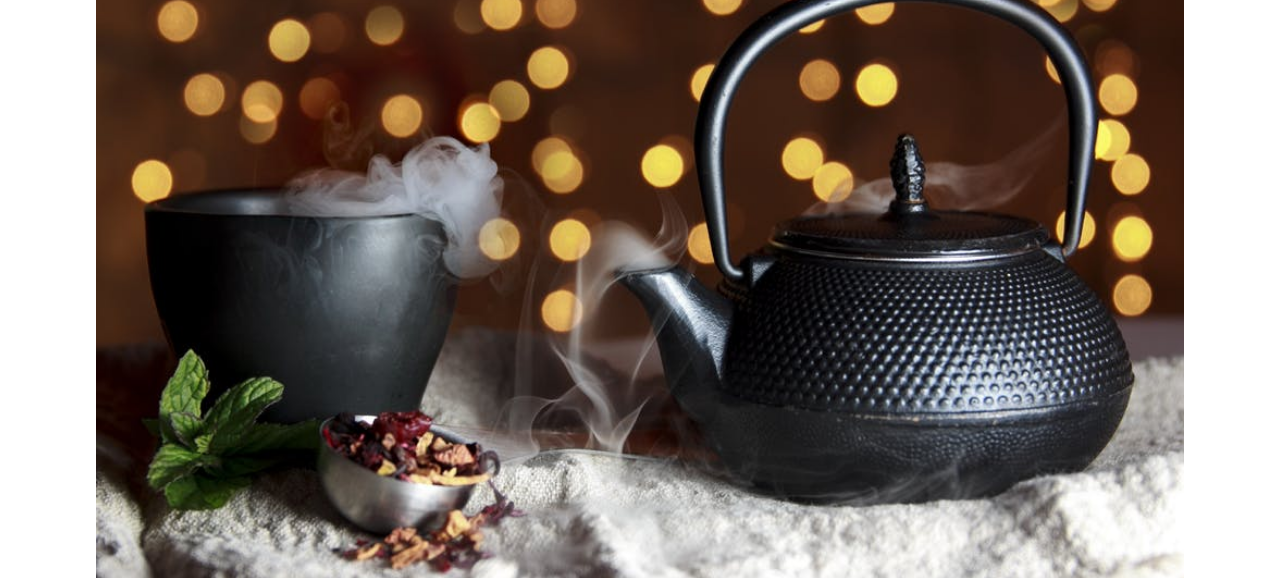
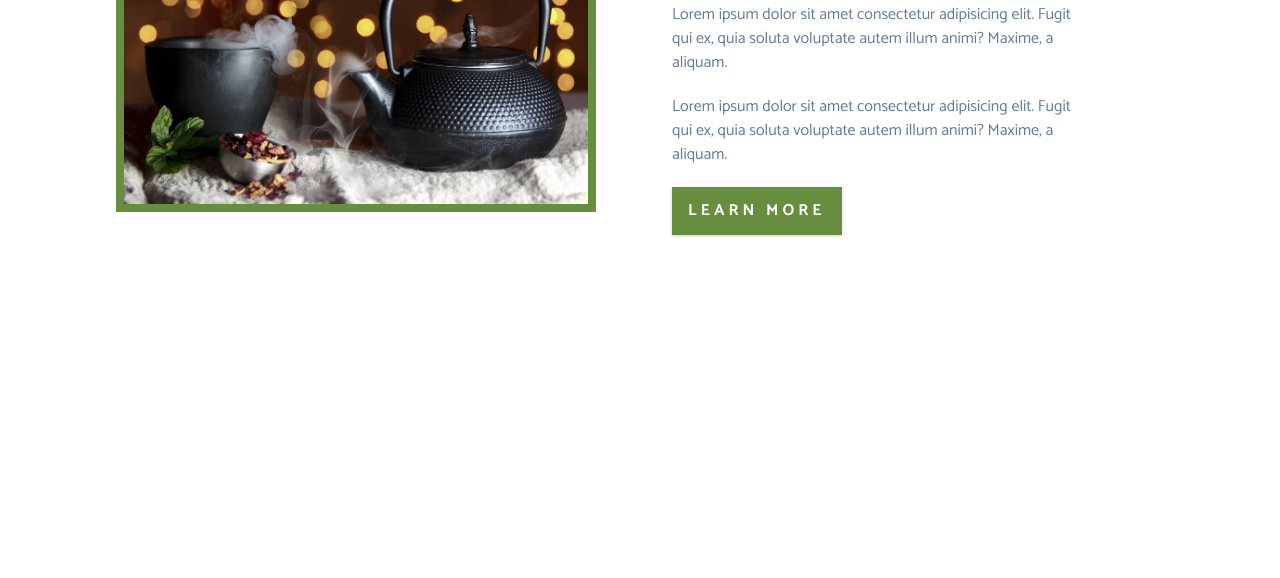
Before and after one commit to Rantech91/10-css-float-responsive-web, a plain HTML site: page index.html in a window 1280 px wide. Shown: the part 1277-1855 px from the top of the page. After the commit the page ends 1608 px from the top, so only its background shows below. Drawn offline with Linux system fonts and the light colour scheme; a web font is replaced by a local one.

Commit message:
about section completed

```diff
--- a/css/styles.css
+++ b/css/styles.css
@@ -144,6 +144,14 @@ p {
     padding: 4rem 0;
     width: 85vw;
     margin: 0 auto;
+    max-width: 1170px;
+}
+
+@media screen and (min-width: 992px) {
+    .section-center {
+        width: 95vw;
+        padding: 4rem 1rem;
+    }
 }
 
 /* ==============
@@ -199,6 +207,8 @@ Skills
 
 .skills {
     background: var(--clr-grey-10);
+    max-width: 1200px;
+    margin: 0 auto;
 }
 
 .skill {
@@ -246,3 +256,47 @@ Skills
 /* ==============
 About
 ==================*/
+.about-img,
+.about-info {
+    padding: 2rem 0;
+}
+
+
+.about-picture-container {
+    background: var(--clr-primary);
+    border: 0.5rem solid var(--clr-primary);
+    max-width: 30rem;
+    overflow: hidden;
+}
+
+.about-picture {
+    transition: var(--transition);
+}
+
+.about-picture-container:hover .about-picture {
+    opacity: 0.5;
+    transform: scale(1.2);
+}
+
+.about-text {
+    max-width: 26rem;
+    color: var(--clr-grey-5);
+}
+
+@media screen and (min-width:576px) {
+
+    .about-img {
+        display: flex;
+        justify-content: center;
+    }
+
+    .about-img,
+    .about-info {
+        float: left;
+        width: 50%;
+    }
+
+    .about-info {
+        padding-left: 2rem;
+    }
+}
--- a/index.html
+++ b/index.html
@@ -69,7 +69,7 @@
   <section>
     <div class="section-center clearfix">
       <!-- about-img -->
-      <article>
+      <article class="about-img">
         <div class="about-picture-container">
           <img src="./images/about-bcg.jpeg" alt="tea kettle" class="about-picture">
         </div>
```
